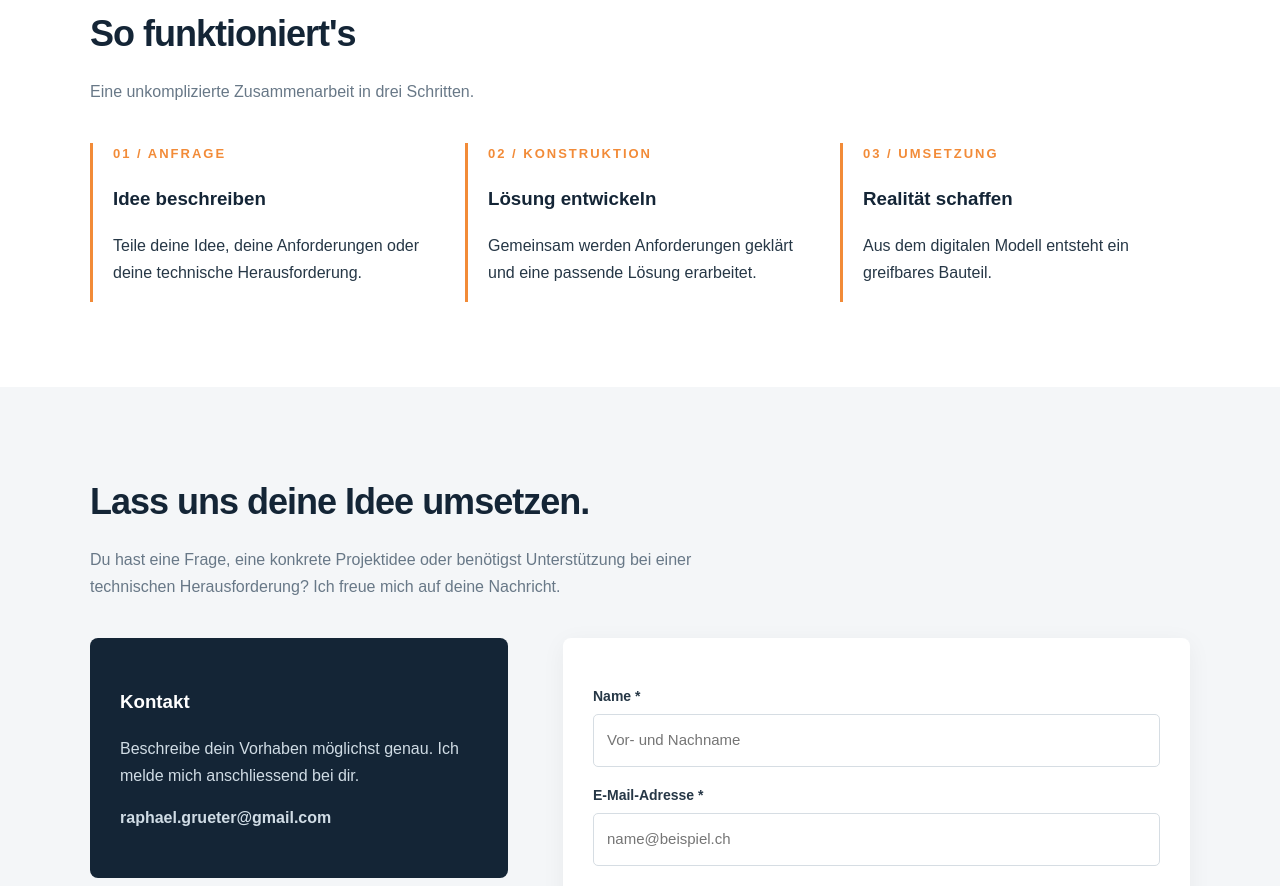
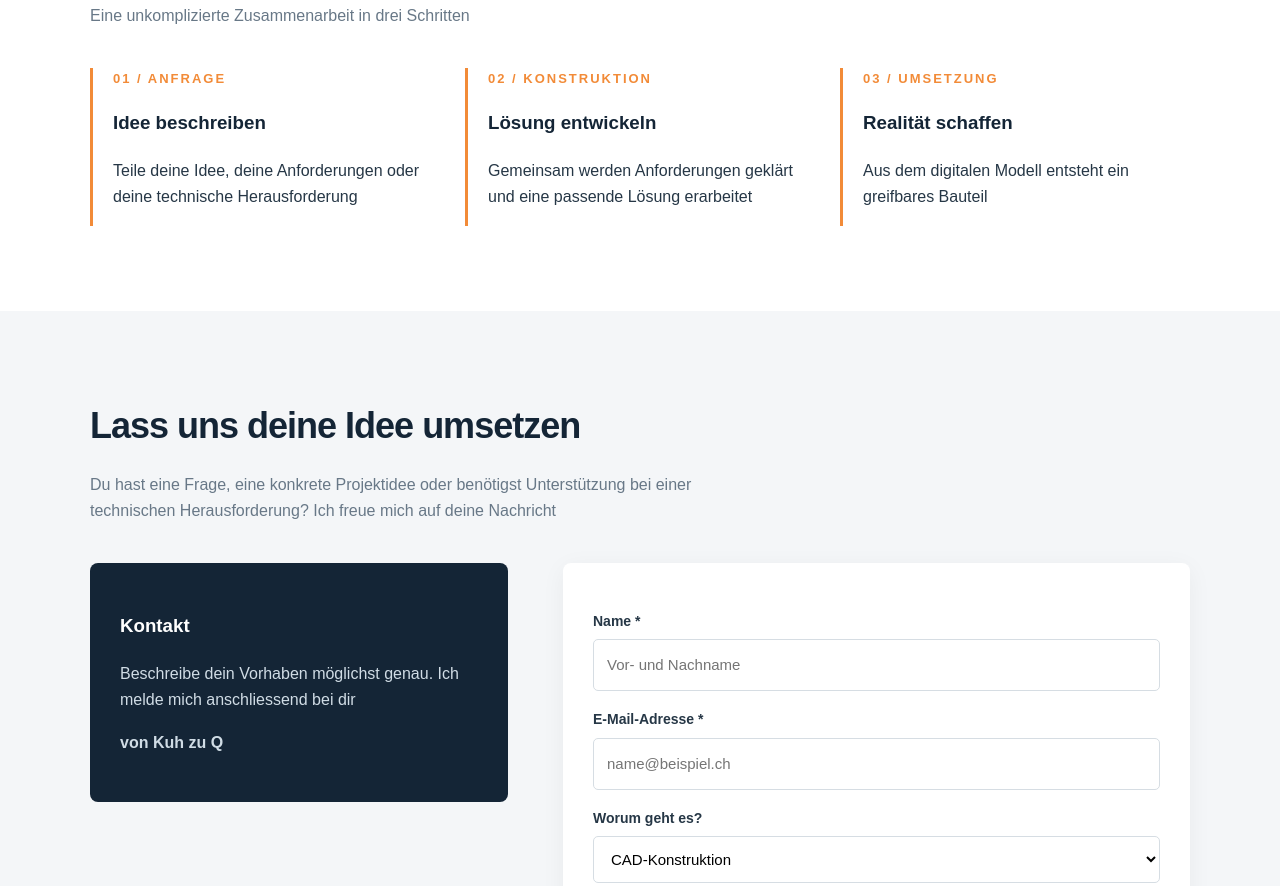
Before and after one commit to Wellendeller/vonkuhzuq, a plain HTML site: page index.html in a window 1280 px wide. Shown: the part 1574-2460 px from the top of the page. Drawn offline with Linux system fonts and the light colour scheme.

Commit message:
Fix typographical errors in index.html

```diff
--- a/index.html
+++ b/index.html
@@ -314,10 +314,10 @@
   <div class="hero">
     <div class="container hero-content">
       <div class="eyebrow">Chäsimatt Rotkreuz</div>
-      <h1>Engineering<br> <span>Lab</span></h1>
+      <h1>Engineering <span>Lab</span></h1>
       <p>
         von der Idee zum Produkt<br>
-        Raphael Grüter, MsC ETH
+        Raphael Grüter, MSc ETH
       </p>
       <a class="button" href="#kontakt">Projekt anfragen →</a>
     </div>
@@ -382,7 +382,7 @@
     <div class="container">
       <h2 class="section-title">So funktioniert's</h2>
       <p class="intro">
-        Eine unkomplizierte Zusammenarbeit in drei Schritten.
+        Eine unkomplizierte Zusammenarbeit in drei Schritten
       </p>
 
       <div class="process">
@@ -391,7 +391,7 @@
           <h3>Idee beschreiben</h3>
           <p>
             Teile deine Idee, deine Anforderungen
-            oder deine technische Herausforderung.
+            oder deine technische Herausforderung
           </p>
         </div>
 
@@ -400,7 +400,7 @@
           <h3>Lösung entwickeln</h3>
           <p>
             Gemeinsam werden Anforderungen geklärt
-            und eine passende Lösung erarbeitet.
+            und eine passende Lösung erarbeitet
           </p>
         </div>
 
@@ -409,7 +409,7 @@
           <h3>Realität schaffen</h3>
           <p>
             Aus dem digitalen Modell entsteht ein
-            greifbares Bauteil.
+            greifbares Bauteil
           </p>
         </div>
       </div>
@@ -418,12 +418,12 @@
 
   <section class="contact" id="kontakt">
     <div class="container">
-      <h2 class="section-title">Lass uns deine Idee umsetzen.</h2>
+      <h2 class="section-title">Lass uns deine Idee umsetzen</h2>
       <p class="intro">
         Du hast eine Frage, eine konkrete Projektidee
         oder benötigst Unterstützung bei einer
         technischen Herausforderung?
-        Ich freue mich auf deine Nachricht.
+        Ich freue mich auf deine Nachricht
       </p>
 
       <div class="contact-layout">
@@ -432,9 +432,9 @@
           <h3>Kontakt</h3>
           <p>
             Beschreibe dein Vorhaben möglichst genau.
-            Ich melde mich anschliessend bei dir.
+            Ich melde mich anschliessend bei dir
           </p>
-          <p><strong>raphael.grueter@gmail.com</strong></p>
+          <p><strong>von Kuh zu Q</strong></p>
           <p>
 
           </p>
@@ -482,7 +482,7 @@
             <span>
               Ich habe die Datenschutzhinweise gelesen und
               bin mit der Verarbeitung meiner Angaben zur
-              Bearbeitung dieser Anfrage einverstanden.
+              Bearbeitung dieser Anfrage einverstanden
             </span>
           </label>
 
@@ -492,7 +492,7 @@
 
           <p class="small-note">
             * Pflichtfelder. Bitte keine vertraulichen
-            Informationen oder sensiblen Daten übermitteln.
+            Informationen oder sensiblen Daten übermitteln
           </p>
         </form>
 
@@ -504,8 +504,8 @@
 
 <footer>
   <div class="container">
-    <p><strong>von Kuh zu Q</strong> | CAD-Konstruktion & 3D-Druck</p>
-    <p>© <span id="year"></span> von Kuh zu Q Alle Rechte vorbehalten.</p>
+    <p><strong>von Kuh zu Q</strong> | Engineering Lab</p>
+    <p>© <span id="year"></span> von Kuh zu Q Alle Rechte vorbehalten</p>
     <p>
       <a href="mailto:raphael.grueter@gmail.com">Kontakt</a>
       &nbsp;|&nbsp;
@@ -515,7 +515,7 @@
       Deine Angaben werden zur Bearbeitung deiner Anfrage
       verarbeitet und über einen externen Formulardienst
       per E-Mail weitergeleitet. Bitte vor Veröffentlichung
-      um vollständige Datenschutzhinweise ergänzen.
+      um vollständige Datenschutzhinweise ergänzen
     </p>
   </div>
 </footer>
```
